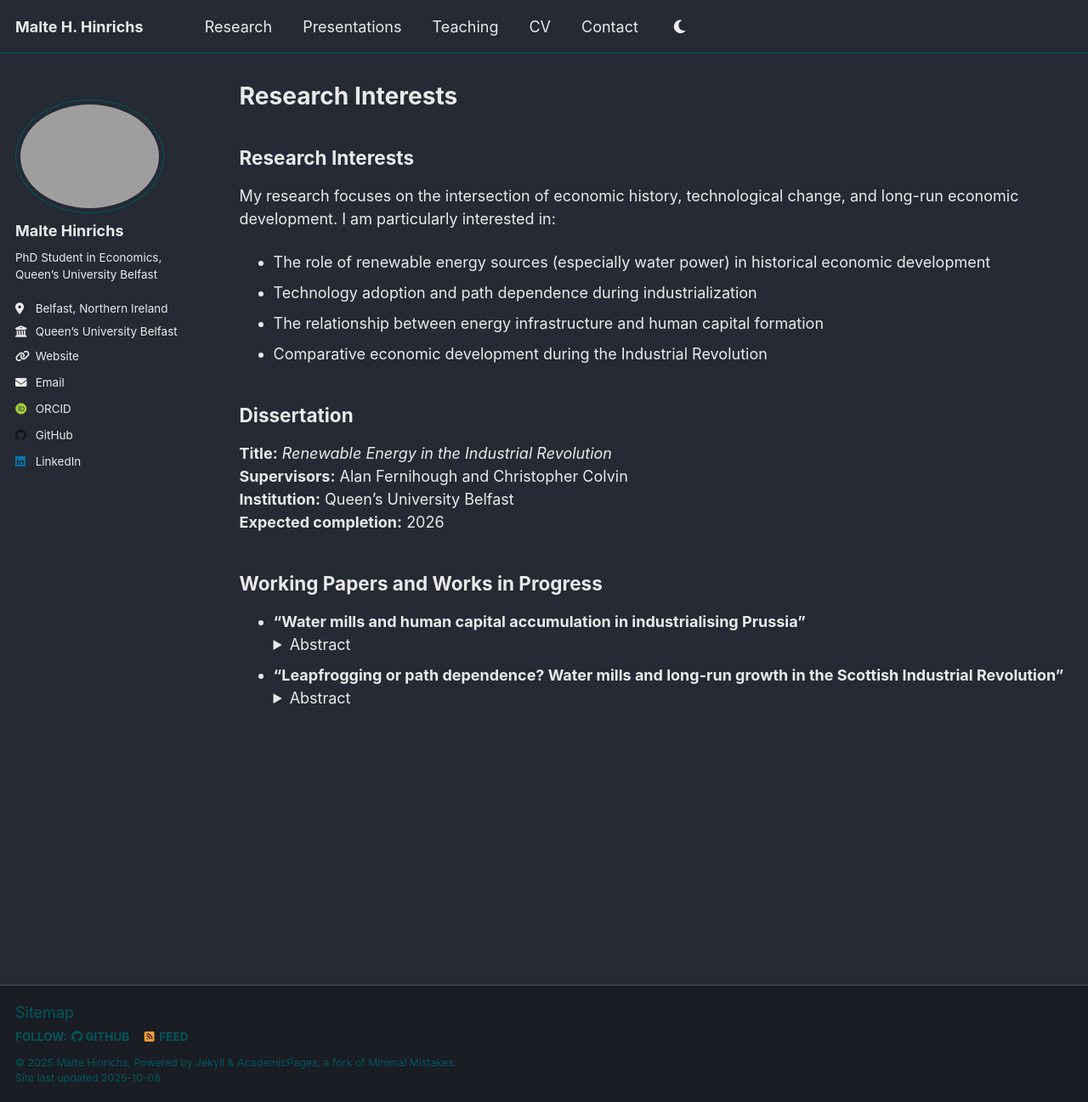
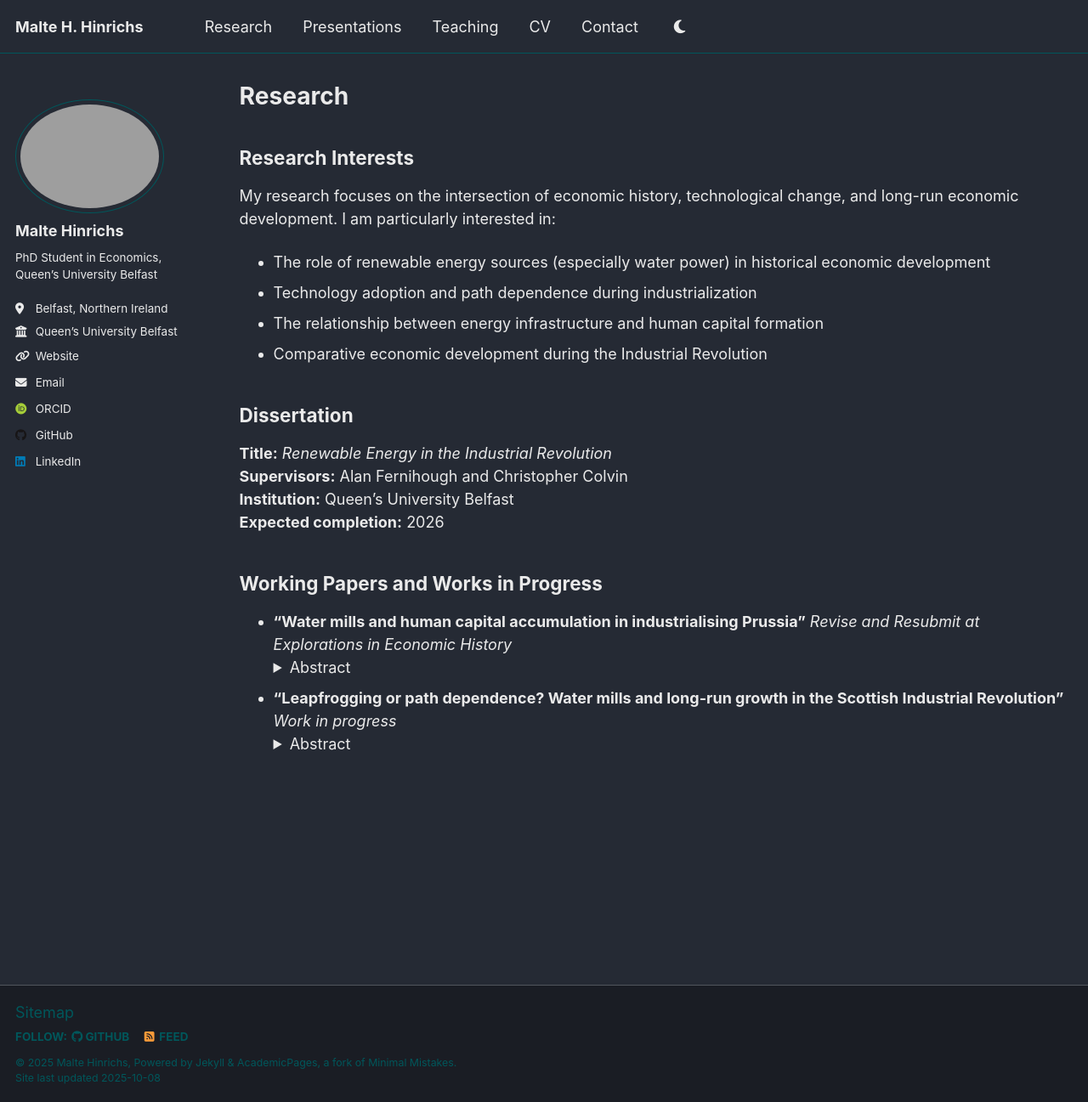
Before and after one commit to maltehhinrichs/maltehhinrichs.github.io, a Jekyll site: the page built from _pages/research-interests.md, in a window 1280 px wide and 1297 px high. Shown: the whole window at 85% size. Built offline with Jekyll 4.4.1, drawn with Linux system fonts in a browser that asks for light colours; some web fonts are replaced; a script that is not in the unit is left out.

Commit message:
Update research-interests.md

```diff
--- a/_pages/research-interests.md
+++ b/_pages/research-interests.md
@@ -1,7 +1,7 @@
 ---
 layout: archive
-title: "Research Interests"
-permalink: /research-interests/
+title: "Research"
+permalink: /research/
 author_profile: true
 ---
 
@@ -26,12 +26,14 @@ My research focuses on the intersection of economic history, technological chang
 <!-- You can also find my articles on <a href="{{site.author.googlescholar}}">my Google Scholar profile</a>.</div> --->
 
 - **"Water mills and human capital accumulation in industrialising Prussia"**
+  *Revise and Resubmit at Explorations in Economic History*
   <details>
   <summary>Abstract</summary>
   Did Germany's industrial rise begin with its water mills? This study examines how water mills shaped early industrial development in Prussia using historical county-level census data. I show that water-powered proto-industrialization fostered skilled artisanal human capital by the mid-nineteenth century. Unlike wind or animal-powered mills, water mills supported diverse industries, driving technological spillovers and early industrialization. Counties with more water mills saw faster population growth, though this effect declined with the adoption of coal and steam. These findings underscore water power's role in Germany's industrial rise, and suggest that water-driven industrialization was a broader European phenomenon, not unique to Britain.
   </details>
 
 - **"Leapfrogging or path dependence? Water mills and long-run growth in the Scottish Industrial Revolution"**
+  *Work in progress*
   <details>
   <summary>Abstract</summary>
   When new general-purpose technologies emerge, do incumbents get locked into obsolete infrastructure while agile entrants leapfrog them? Scotland's Industrial Revolution provides a test case. Using digitized locations of over 1,200 water mills from 1755 and parish-level data spanning 140 years, I examine whether steam power initiated a decline of water-powered regions or reinforced their advantages. The results reject leapfrogging: parishes with one additional pre-industrial mill experienced 8% greater population growth by 1891, with effects intensifying precisely when steam engines became abundant. Rather than being trapped by sunk costs, water-powered locations became centers of steam adoption and industrial diversification. Migration flows, including Irish famine refugees, concentrated in these areas.
```
